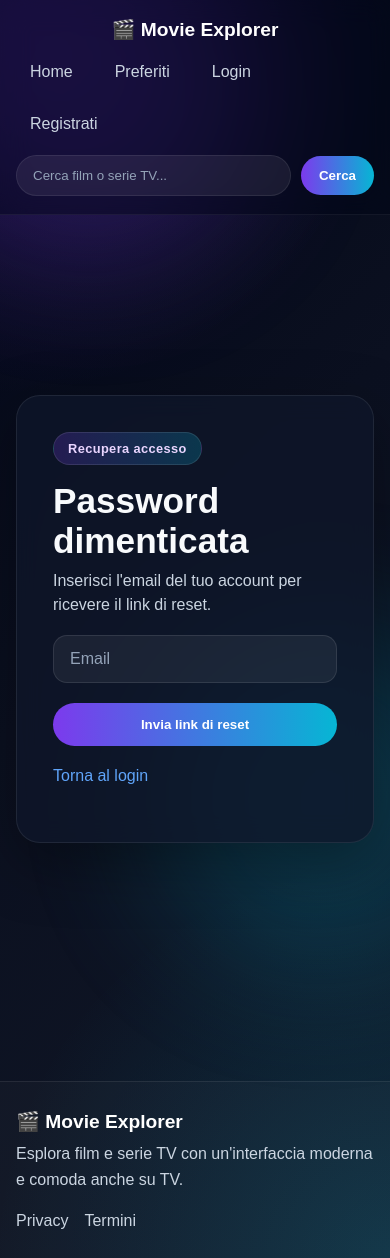
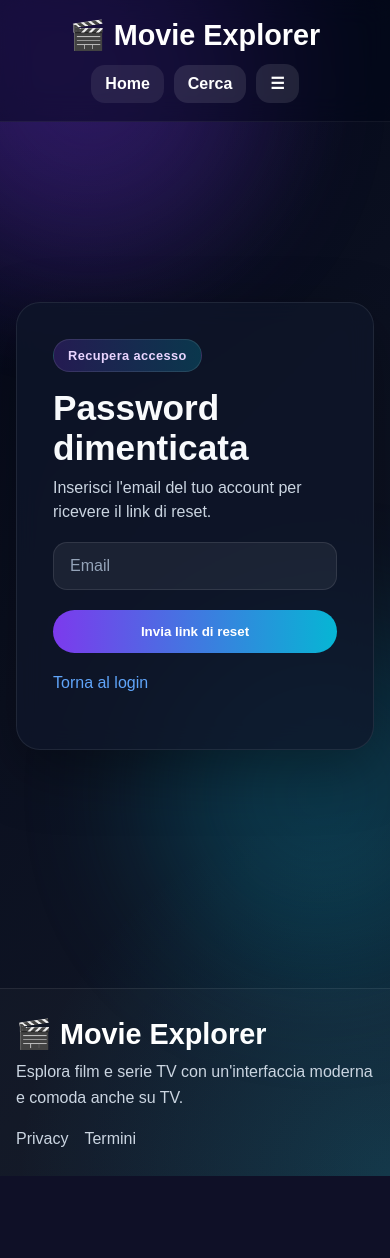
Before and after one commit to giammy12/movie-explorer, a Flask app: page /forgot-password in a window 390 px wide. After the commit the page ends 1176 px from the top, so only its background shows below. Run offline with Flask 3, Linux system fonts and the light colour scheme; parts of the project's set-up code (start-up, migrations or seed data) failed here and were passed over.

Commit message:
update mobile navbar

```diff
--- a/static/css/style.css
+++ b/static/css/style.css
@@ -1369,3 +1369,104 @@ body {
         flex: 0 0 190px;
     }
 }
+
+.desktop-search-form,
+.desktop-nav {
+    display: flex;
+}
+
+.mobile-nav,
+.mobile-search-panel,
+.mobile-dropdown-menu {
+    display: none;
+}
+
+.mobile-nav {
+    align-items: center;
+    gap: 10px;
+}
+
+.mobile-home-link {
+    text-decoration: none;
+    color: #fff;
+    font-weight: 600;
+    padding: 10px 14px;
+    border-radius: 14px;
+    background: rgba(255, 255, 255, 0.08);
+}
+
+.mobile-menu-toggle,
+.mobile-search-toggle {
+    border: none;
+    border-radius: 14px;
+    padding: 10px 14px;
+    cursor: pointer;
+    background: rgba(255, 255, 255, 0.1);
+    color: #fff;
+    font-size: 1rem;
+    font-weight: 600;
+}
+
+.mobile-search-panel.open,
+.mobile-dropdown-menu.open {
+    display: block;
+}
+
+.mobile-search-panel {
+    margin-top: 14px;
+}
+
+.mobile-search-form {
+    width: 100%;
+    display: flex;
+    gap: 10px;
+}
+
+.mobile-search-form input {
+    flex: 1;
+    min-width: 0;
+}
+
+.mobile-dropdown-menu {
+    margin-top: 14px;
+    padding: 14px;
+    border-radius: 18px;
+    background: rgba(8, 12, 35, 0.96);
+    border: 1px solid rgba(255, 255, 255, 0.08);
+    box-shadow: 0 20px 40px rgba(0, 0, 0, 0.35);
+}
+
+.mobile-dropdown-menu a {
+    display: block;
+    text-decoration: none;
+    color: #fff;
+    padding: 12px 10px;
+    border-radius: 12px;
+    font-weight: 500;
+}
+
+.mobile-dropdown-menu a:hover {
+    background: rgba(255, 255, 255, 0.08);
+}
+
+@media (max-width: 768px) {
+    .desktop-search-form,
+    .desktop-nav {
+        display: none !important;
+    }
+
+    .mobile-nav {
+        display: flex;
+    }
+
+    .nav-wrapper {
+        align-items: center;
+        justify-content: space-between;
+        gap: 12px;
+        flex-wrap: wrap;
+    }
+
+    .logo {
+        font-size: 1.8rem;
+    }
+}
--- a/templates/base.html
+++ b/templates/base.html
@@ -17,12 +17,12 @@
         <div class="container nav-wrapper">
             <a href="{{ url_for('home') }}" class="logo">🎬 Movie Explorer</a>
 
-            <form action="{{ url_for('search') }}" method="post" class="nav-search-form">
+            <form action="{{ url_for('search') }}" method="post" class="nav-search-form desktop-search-form">
                 <input type="text" name="title" placeholder="Cerca film o serie TV..." required>
                 <button type="submit">Cerca</button>
             </form>
 
-            <nav class="nav">
+            <nav class="nav desktop-nav">
                 <a href="{{ url_for('home') }}">Home</a>
                 <a href="{{ url_for('favorites') }}">Preferiti</a>
 
@@ -36,6 +36,39 @@
                     <a href="{{ url_for('register') }}">Registrati</a>
                 {% endif %}
             </nav>
+
+            <div class="mobile-nav">
+                <a href="{{ url_for('home') }}" class="mobile-home-link">Home</a>
+
+                <button class="mobile-search-toggle" type="button" aria-label="Apri ricerca">
+                    Cerca
+                </button>
+
+                <button class="mobile-menu-toggle" type="button" aria-label="Apri menu">
+                    ☰
+                </button>
+            </div>
+        </div>
+
+        <div class="container">
+            <div class="mobile-search-panel">
+                <form action="{{ url_for('search') }}" method="post" class="nav-search-form mobile-search-form">
+                    <input type="text" name="title" placeholder="Cerca film o serie TV..." required>
+                    <button type="submit">Cerca</button>
+                </form>
+            </div>
+
+            <div class="mobile-dropdown-menu">
+                <a href="{{ url_for('favorites') }}">Preferiti</a>
+
+                {% if session.get("user_id") %}
+                    <a href="{{ url_for('account') }}">Account</a>
+                    <a href="{{ url_for('logout') }}">Logout</a>
+                {% else %}
+                    <a href="{{ url_for('login') }}">Login</a>
+                    <a href="{{ url_for('register') }}">Registrati</a>
+                {% endif %}
+            </div>
         </div>
     </header>
 
@@ -177,6 +210,44 @@
             const firstCard = focusables.find(el => el.classList.contains("tv-focusable"));
             if (firstCard) firstCard.focus();
         }
+
+        const menuBtn = document.querySelector(".mobile-menu-toggle");
+        const searchBtn = document.querySelector(".mobile-search-toggle");
+        const dropdown = document.querySelector(".mobile-dropdown-menu");
+        const searchPanel = document.querySelector(".mobile-search-panel");
+
+        if (menuBtn && dropdown) {
+            menuBtn.addEventListener("click", function () {
+                dropdown.classList.toggle("open");
+                if (searchPanel) {
+                    searchPanel.classList.remove("open");
+                }
+            });
+        }
+
+        if (searchBtn && searchPanel) {
+            searchBtn.addEventListener("click", function () {
+                searchPanel.classList.toggle("open");
+                if (dropdown) {
+                    dropdown.classList.remove("open");
+                }
+            });
+        }
+
+        document.addEventListener("click", function (event) {
+            const clickedMenuBtn = menuBtn && menuBtn.contains(event.target);
+            const clickedSearchBtn = searchBtn && searchBtn.contains(event.target);
+            const clickedDropdown = dropdown && dropdown.contains(event.target);
+            const clickedSearchPanel = searchPanel && searchPanel.contains(event.target);
+
+            if (dropdown && !clickedMenuBtn && !clickedDropdown) {
+                dropdown.classList.remove("open");
+            }
+
+            if (searchPanel && !clickedSearchBtn && !clickedSearchPanel) {
+                searchPanel.classList.remove("open");
+            }
+        });
     });
     </script>
 </body>
```
